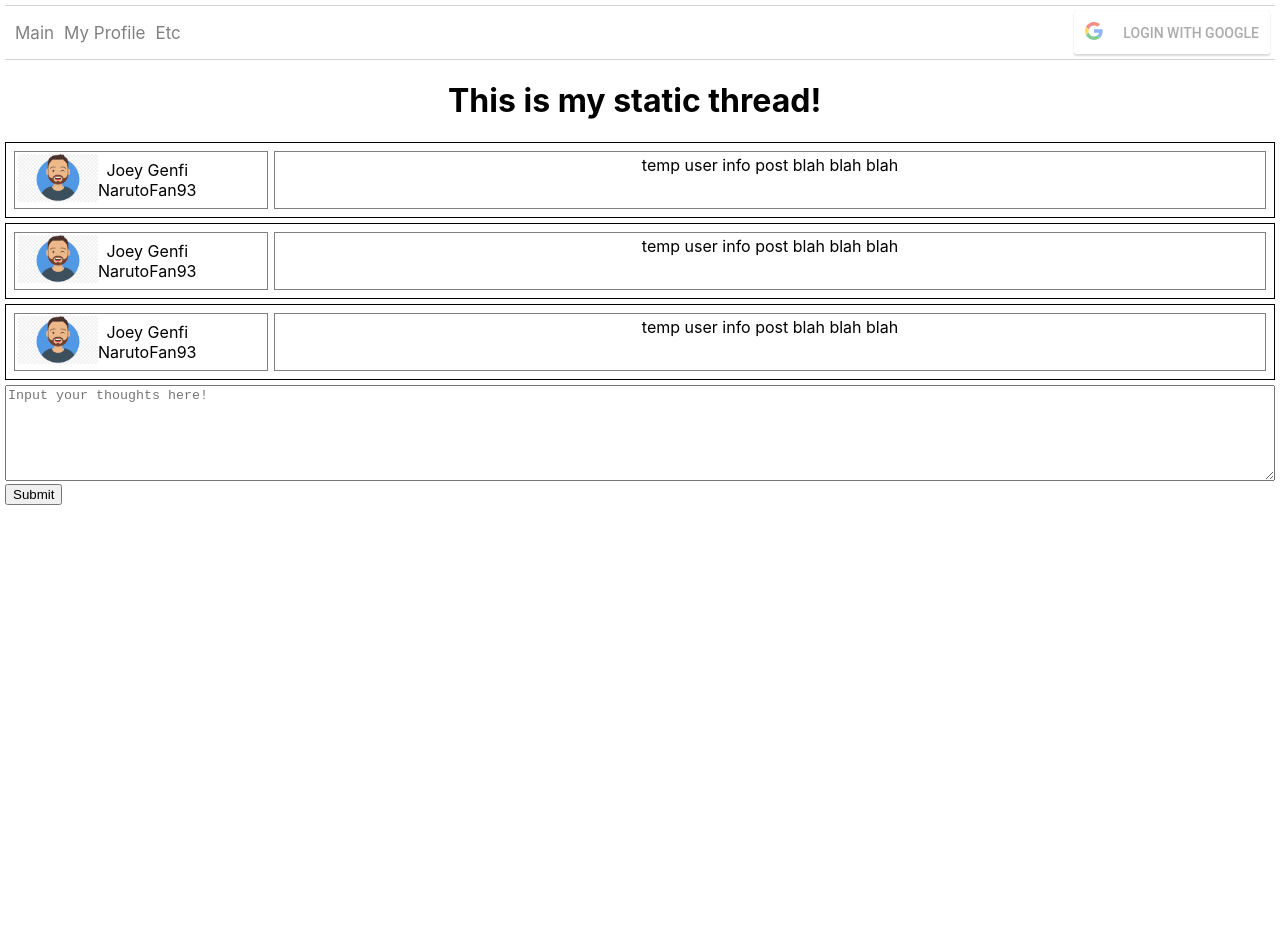
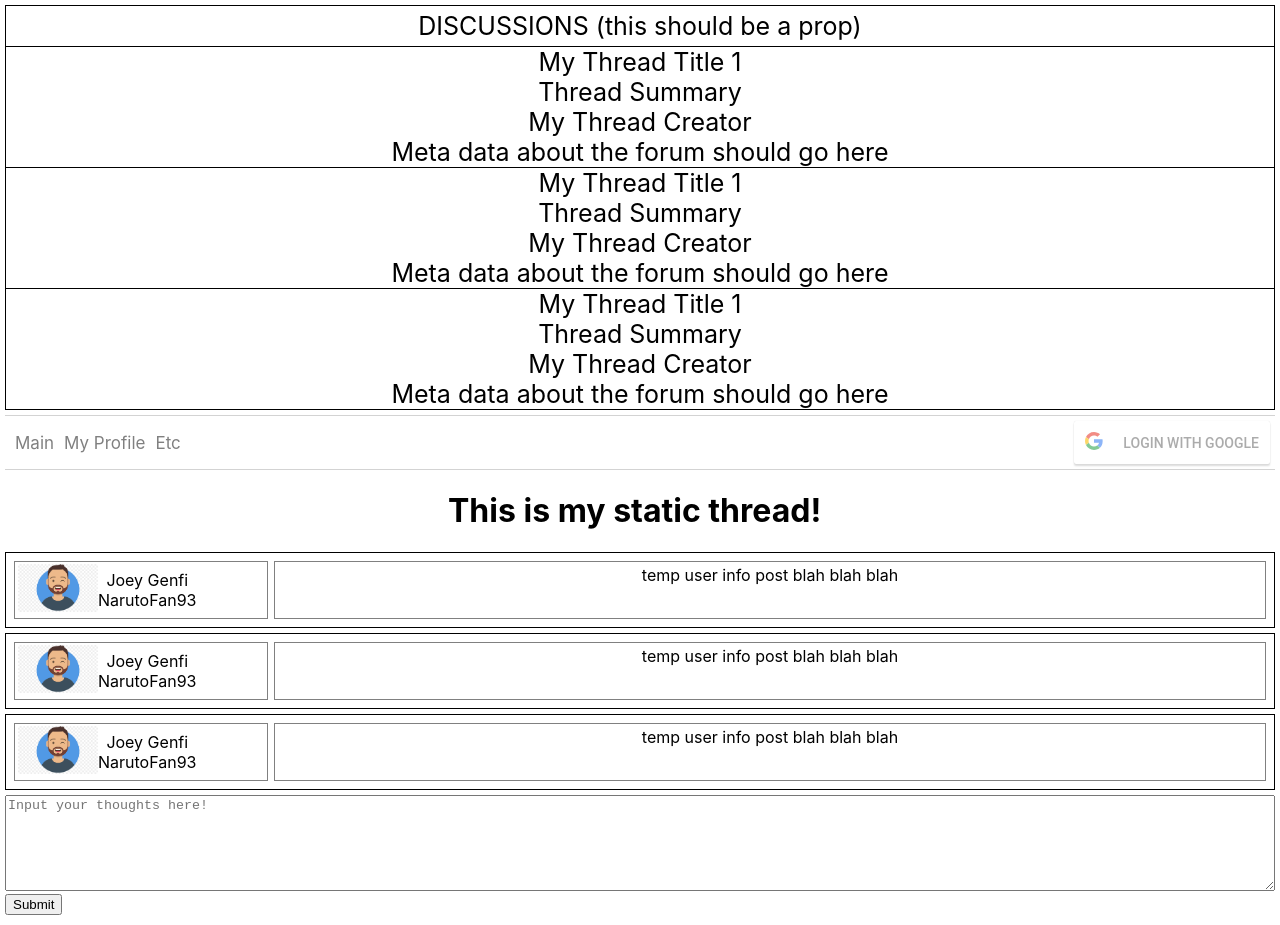
Before and after one commit to applewalletcloud/genfi-poc, a React (Create React App) app: page /forum in a window 1280 px wide. Before the commit the page ends 800 px from the top, so only its background shows below. Built offline with nearby package versions, Linux system fonts and the light colour scheme.

Commit message:
static barebones thread made, need to add props next

```diff
--- a/src/ForumHome.js
+++ b/src/ForumHome.js
@@ -1,9 +1,11 @@
 import React from 'react';
 import Thread from './Thread.js';
+import ThreadBoard from './ThreadBoard.js'
 
 function ForumHome(props) {
   return (
   	<>
+  	  <ThreadBoard />
       <Thread />
     </>
   );
--- /dev/null
+++ b/src/ThreadBoard.css
@@ -0,0 +1,20 @@
+.thread-board {
+	border: 1px solid black;
+	margin: 5px;
+    padding: 0px;
+    font-size: 25px;
+ 	text-align: center;
+	display: flex;
+	justify-content: space-between;
+	flex-flow: column;
+}
+
+.thread-board-title {
+	padding: 0px;
+	margin: 5px;
+}
+
+.thread-board-child {
+	border-top: 1px solid black;
+	margin: 0px;
+}
--- /dev/null
+++ b/src/ThreadBoard.js
@@ -0,0 +1,19 @@
+import React from "react";
+import './ThreadBoard.css';
+import ThreadSummary from "./ThreadSummary.js";
+
+function ThreadBoard(props) {
+	return (
+		<>
+			<div className="thread-board">
+				<p className="thread-board-title">DISCUSSIONS (this should be a prop)</p>
+				<ThreadSummary className="thread-board-child">topic1</ThreadSummary>
+				<ThreadSummary className="thread-board-child">topic2</ThreadSummary>
+				<ThreadSummary className="thread-board-child">topic3</ThreadSummary>
+			</div>
+		</>
+	);
+
+}
+
+export default ThreadBoard;
--- /dev/null
+++ b/src/ThreadSummary.css
@@ -0,0 +1,14 @@
+.thread-summary {
+	border-top: 1px solid black;
+	margin: 0px;
+    padding: 0px;
+    font-size: 25px;
+ 	text-align: center;
+	display: flex;
+	justify-content: space-between;
+	flex-flow: column;
+}
+
+.thread-summary-child {
+
+}
--- /dev/null
+++ b/src/ThreadSummary.js
@@ -0,0 +1,15 @@
+import React from "react";
+import "./ThreadSummary.css";
+
+function ThreadSummary(props){
+	return (
+		<div className="thread-summary">
+			<div className="thread-summary-child">My Thread Title 1</div>
+			<div className="thread-summary-child">Thread Summary</div>
+			<div className="thread-summary-child">My Thread Creator</div>
+			<div className="thread-summary-child"> Meta data about the forum should go here</div>
+		</div>
+	);
+}
+
+export default ThreadSummary;
```
